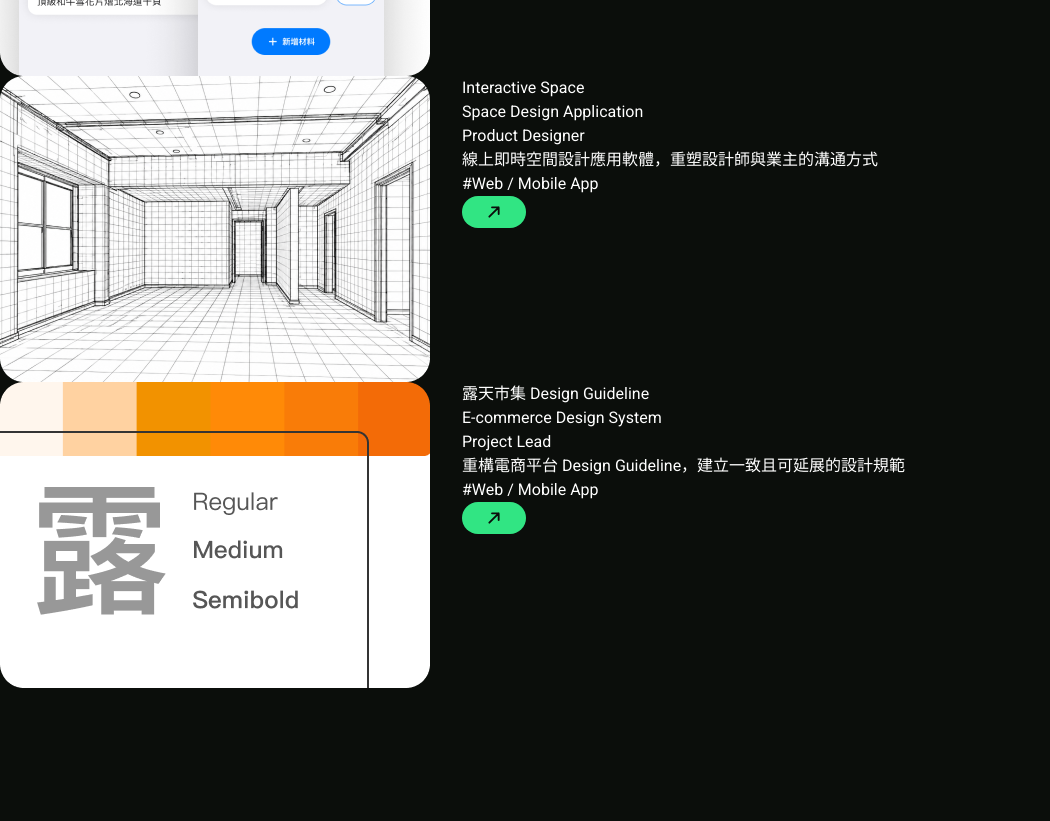
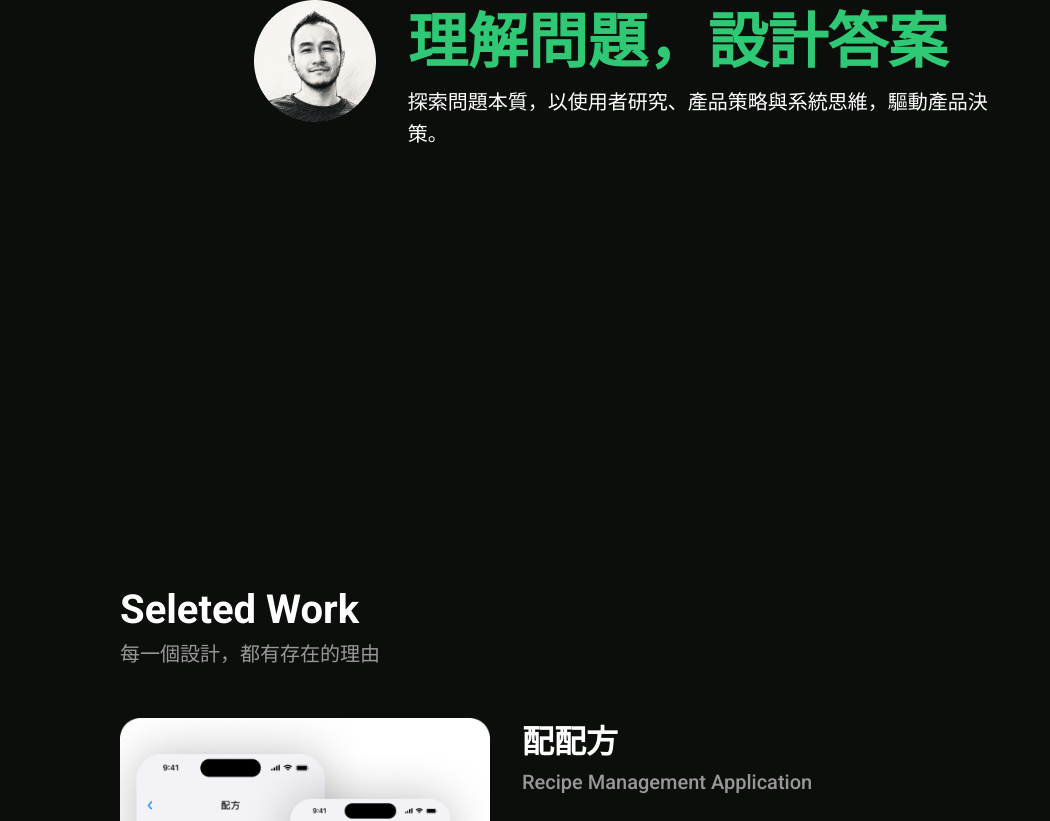
Before and after one commit to herbtea211/20260730-portfolio, a Next.js app: page / in a window 1280 px wide. Shown: the part 520-1341 px from the top of the page, without its empty margins (0-1050 px from the left). Before the commit the page ends 1208 px from the top, so only its background shows below. Built offline with nearby package versions, Linux system fonts and the light colour scheme.

Commit message:
feat: complete homepage layout

```diff
--- a/src/app/page.tsx
+++ b/src/app/page.tsx
@@ -5,8 +5,8 @@
 
 export default function Home() {
   return (
-    <>
-      <section className="flex items-start gap-8">
+          <main className="max-w-[1440px] mx-auto px-[120px] grid grid-cols-8 gap-8 mb-50">
+              <section className="col-start-2 col-span-6 flex items-start gap-8 py-100">
                 <div>
                   <Image
                     src={avatar}
@@ -15,19 +15,18 @@
                     height={122}
                   />
                 </div>
-
                 <div>
                   <h1 className="font-hero font-extraBold text-hero leading-hero tracking-hero text-textPrimaryColor">理解問題，設計答案</h1>
-          <p className="font-weight-Medium text-subContent leading-subContent tracking-subContent">
+                  <p className="font-Medium text-subContent leading-subContent tracking-subContent">
                     探索問題本質，以使用者研究、產品策略與系統思維，驅動產品決策。
                   </p>
                 </div>
               </section>
-      <div>
-        <h2>Seleted Work</h2>
-        <p>每一個設計，都有存在的理由</p>
+                <div className="col-span-8 mb-4">
+                  <h2 className=" font-bold text-sectionTitle leading-sectionTitle tracking-sectionTitle">Seleted Work</h2>
+                  <p className="font-Medium text-subContent leading-subContent tracking-subContent text-textTitle">每一個設計，都有存在的理由</p>
                 </div>
                 <IndexCard></IndexCard>
-    </>
+            </main>
   );
 }
--- a/src/components/sections/IndexCard.tsx
+++ b/src/components/sections/IndexCard.tsx
@@ -1,5 +1,5 @@
 import Image from "next/image";
-import avatar from "@/assets/image/index/avatar.png"
+import React from "react";
 
 import { indexCardData } from "@/data/indexCardData"
 import Button from "@/components/ui/Button"
@@ -7,34 +7,30 @@
 export default function IndexCard() {
   return (
     <>
-            {indexCardData.map((item) => {
-                return (
-                        <div
-                        key={item.title}
-                        className="flex items-start gap-8"
-                        >
+      {indexCardData.map((item) => (
+        <React.Fragment key={item.title}>
           <Image
+            className="col-start-1 col-span-3"
             src={item.image}
             alt={item.title}
           />
-                            <div>
-                                <div>
-                                    <h2>{item.title}</h2>
-                                    <p>{item.subtitle}</p>
+
+          <div className="col-start-4 col-span-5">
+            <div className=" mb-12">
+              <h2 className="font-extraBold text-subSectionTitle leading-subSectionTitle tracking-subSectionTitle">{item.title}</h2>
+              <p className="font-Medium text-subContent leading-subContent tracking-subContent text-textTitle">{item.subtitle}</p>
             </div>
-                                <div>
-                                    <p>{item.role}</p>
-                                    <p>{item.description}</p>
+
+            <div className="mb-9">
+              <p className="font-Medium text-subContent leading-subContent tracking-subContent">{item.role}</p>
+              <p className="font-Medium text-content leading-content tracking-content">{item.description}</p>
               <p>{item.platform}</p>
             </div>
-                                <Button showLabel={false} label=""/>
+
+            <Button showLabel={false} label="" />
           </div>
-                        </div>
-                )
-            })}
+        </React.Fragment>
+      ))}
     </>
-
-    )
-
-
+  );
 }
```
Lines whose indentation alone changed are shown as unchanged.
